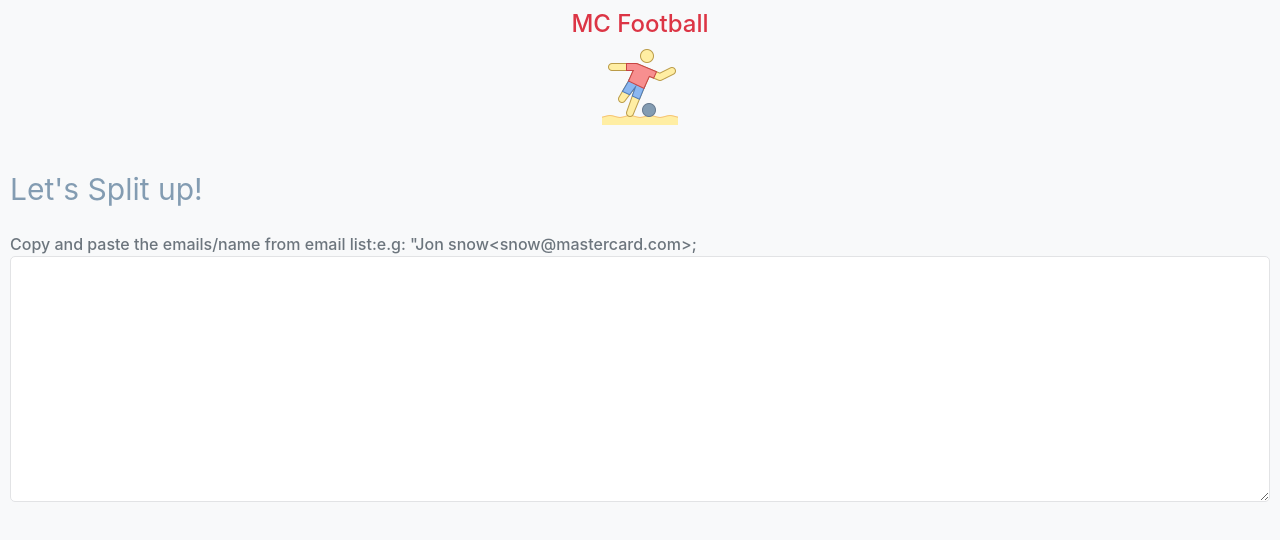
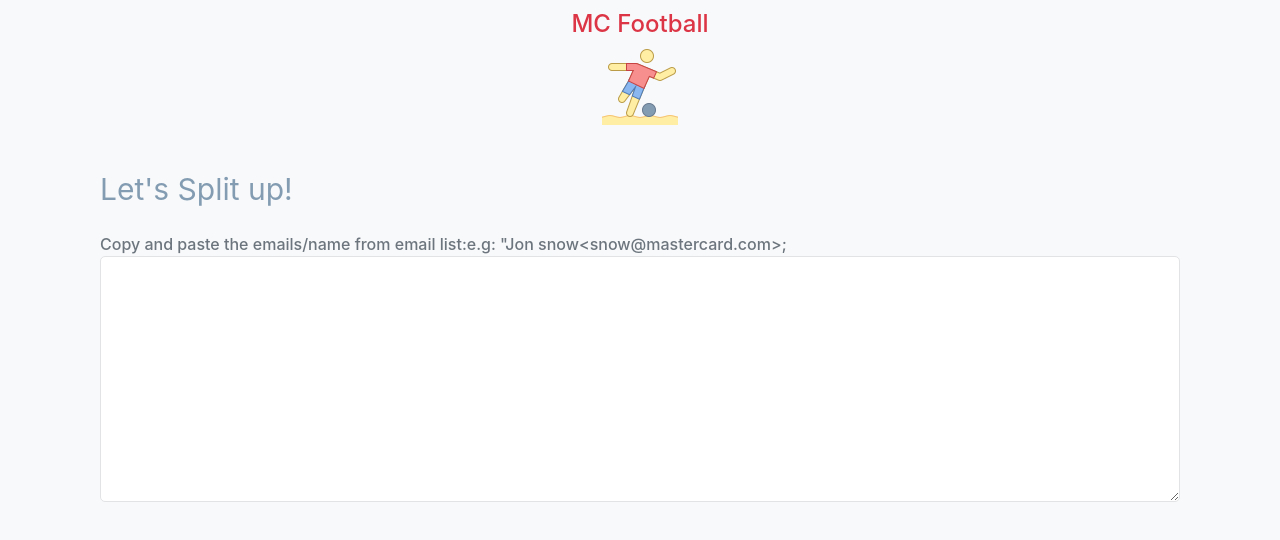
Before and after one commit to eliasjunior/split-teams-up, a React (Create React App) app: page / in a window 1280 px wide. Shown: the top 540 px of the page. Built offline with nearby package versions, Linux system fonts and the light colour scheme.

Commit message:
fix border

```diff
--- a/src/App.css
+++ b/src/App.css
@@ -4,8 +4,16 @@
   color: #839cb2;
 }
 
-.content {
-  margin: 10px;
+@media only screen and (min-width: 700px) {
+  .content {
+    margin: 0 100px 20px 100px;
+  }
+}
+
+@media only screen and (max-width: 700px) {
+  .content {
+    margin: 10px;
+  }
 }
 
 textarea {
@@ -67,7 +75,7 @@ textarea {
   font-weight: 700;
 }
 
-.check__skills-group  {
+.check__skills-group {
   font-style: italic;
 }
 
@@ -79,7 +87,6 @@ textarea {
 .valid__skills-group {
   border: none;
 }
-
 
 .split-up {
   margin-top: 10px;
--- a/src/App.js
+++ b/src/App.js
@@ -3,43 +3,19 @@ import "./App.css";
 import Teams from "./teams-app";
 import Header from "./teams-app/components/header";
 import Example from "./teams-app/components/example";
-import {
-  BrowserRouter as Router,
-  Switch,
-  Route,
-  Link
-} from "react-router-dom";
-
+import { BrowserRouter as Router, Switch, Route } from "react-router-dom";
 
 function App() {
   return (
     <Router>
-        <div>
-          {/* <nav>
-            <ul>
-              <li>
-                <Link to="/">Home</Link>
-              </li>
-              <li>
-                <Link to="/example">Example</Link>
-              </li>
-            </ul>
-          </nav> */}
-
-          {/* A <Switch> looks through its children <Route>s and
-              renders the first one that matches the current URL. */}
+      <div className="App">
+        <Header />
         <Switch>
           <Route path="/example">
-              <div  className="App">
-                <Header></Header>
-                <Example></Example>
-              </div>
+            <Example />
           </Route>
           <Route path="/">
-              <div  className="App">
-                <Header></Header>
-                <Teams></Teams>
-              </div>
+            <Teams />
           </Route>
         </Switch>
       </div>
@@ -47,5 +23,4 @@ function App() {
   );
 }
 
-
 export default App;
```
Lines whose indentation alone changed are shown as unchanged.
